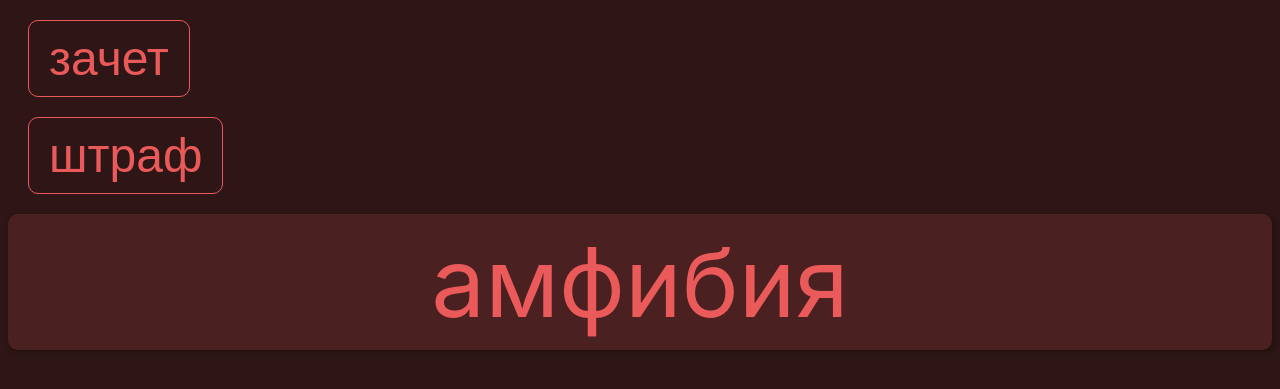
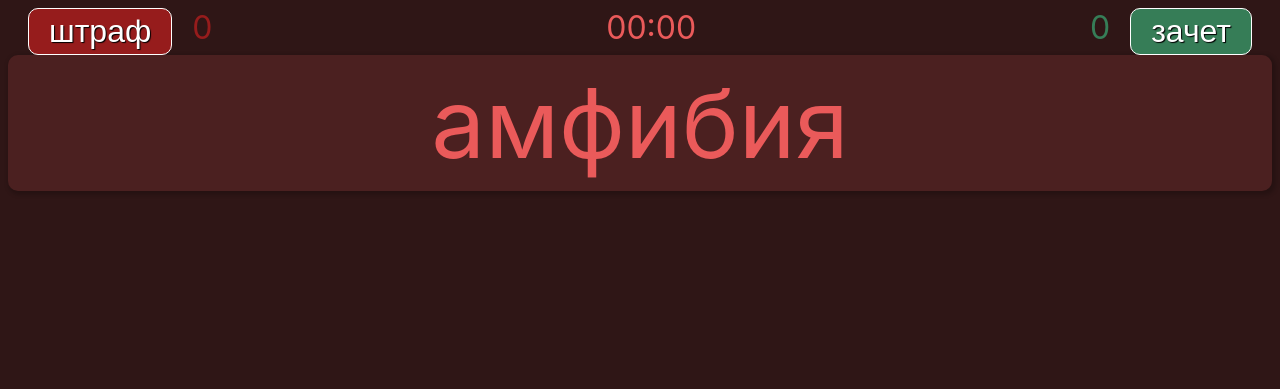
Before and after one commit to eromanenko/eromanenko.github.io, a PHP site: page /game_decoder/alias.html in a window 1280 px wide. Shown: the top 389 px of the page. Run offline with PHP 8.4, Linux system fonts and the light colour scheme.

Commit message:
alias timer and counter

```diff
--- a/game_decoder/alias.html
+++ b/game_decoder/alias.html
@@ -7,24 +7,26 @@
     <link rel="stylesheet" type="text/css" href="./main.css">
 </head>
 <body>
-    <button id="successButton" class="button" type="button">зачет</button>
-    <button id="failButton" class="button" type="button">штраф</button>
+    <div class="alias__header">
+        <button id="failedButton" class="alias__button button--fail" type="button">штраф</button>
+        <span id="failedCnt" class="alias__cnt cnt--fail"></span>
+        <span id="timer" class="alias__timer">00:00</span>
+        <span id="successCnt" class="alias__cnt cnt--success"></span>
+        <button id="successButton" class="alias__button button--success" type="button">зачет</button>
+    </div>
+
     <div id=words class="alias__words"></div>
     <script src="./main.js"></script>
     <script>
-        const app = initAlias();
-        const html = app.html();
-        document.querySelector('#words').innerHTML = html;
-
-        document.querySelector('#successButton').addEventListener('click', _ => {
-            const html = app.success();
-            document.querySelector('#words').innerHTML = html;
-        })
-
-        document.querySelector('#failButton').addEventListener('click', _ => {
-            const html = app.fail();
-            document.querySelector('#words').innerHTML = html;
-        })
+        const wordsElm = document.querySelector('#words');
+        const successBtn = document.querySelector('#successButton');
+        const failedBtn = document.querySelector('#failedButton');
+        const successCntElm = document.querySelector('#successCnt');
+        const failedCntElm = document.querySelector('#failedCnt');
+        const timerElm = document.querySelector('#timer');
+        const app = initAlias(
+            {wordsElm, successBtn, failedBtn, failedCntElm, successCntElm, timerElm}
+        );
     </script>
 </body>
 </html>
--- a/game_decoder/main.css
+++ b/game_decoder/main.css
@@ -63,6 +63,44 @@ body {
     margin: 0;
 }
 
+.alias__header {
+    display: flex;
+    padding: 0 20px;
+}
+.alias__timer {
+    flex-grow: 1;
+    font-size: 2rem;
+    text-align: center;
+}
+.alias__button {
+    padding: 4px 20px;
+
+    text-decoration: none;
+
+    color: #ffffff;
+    border: 1px solid;
+    border-radius: 10px;
+    text-shadow: 1px 1px 1px #000;
+    font-size: 2rem;
+}
+.alias__button.button--success {
+    background-color: #367d57;
+}
+.alias__button.button--fail {
+    background-color: #961c1c;
+}
+.alias__cnt {
+    margin: 0 20px;
+    font-size: 2rem;
+}
+.alias__cnt.cnt--fail {
+    color: #961c1c;
+}
+.alias__cnt.cnt--success {
+    text-align: right;
+    color: #367d57;
+}
+
 .alias__words {
     max-width: 100%;
     padding: 10px 20px;
--- a/game_decoder/main.js
+++ b/game_decoder/main.js
@@ -47,26 +47,56 @@ function aliasAdd(word) {
     element.innerHTML = [element.innerHTML, word].filter(Boolean).join('<br>');
 }
 
-function initAlias() {
+function initAlias(config) {
     let currentWord;
     let words = shuffle(getDictionary());
     let usedWords = [];
-    return {
-        html: function() {
-            currentWord = words.splice(0, 1);
-            const usedWordsHTML = usedWords.map(word => `<span class="previous ${word.result}">${word.text}</span>`).join(', ');
-            const newWordHTML = `<div class="current">${currentWord}</div>`;
-            return newWordHTML + usedWordsHTML;
-        },
-        fail: function () {
-            usedWords.push({text: currentWord, result: 'failed'});
-            return this.html();
-        },
-        success: function () {
-            usedWords.push({text: currentWord, result: 'success'});
-            return this.html();
+    let startTimestamp;
+    const {wordsElm, successBtn, failedBtn, successCntElm, failedCntElm, timerElm} = config;
+
+    const renderWords = () => {
+        currentWord = words.splice(0, 1);
+        const successCnt = usedWords.filter(word => word.result === 'success').length;
+        const failedCnt = usedWords.filter(word => word.result === 'failed').length;
+        const usedWordsHTML = usedWords.map(word => `<span class="previous ${word.result}">${word.text}</span>`).join(', ');
+        const newWordHTML = `<div class="current">${currentWord}</div>`;
+        wordsElm.innerHTML = newWordHTML + usedWordsHTML;
+        successCntElm.textContent = successCnt;
+        failedCntElm.textContent = failedCnt;
+    }
+    const renderTimer = (timerElm, startTimestamp) => {
+        const timestamp = new Date().getTime();
+        let seconds = Math.floor((timestamp - startTimestamp)/1000);
+        let minutes = Math.floor(seconds/60);
+        seconds = seconds - (minutes * 60);
+        if (minutes < 10) minutes = `0${minutes}`;
+        if (seconds < 10) seconds = `0${seconds}`;
+        timerElm.textContent = `${minutes}:${seconds}`;
+
+        setTimeout(() => {renderTimer(timerElm, startTimestamp)}, 1000);
+    }
+
+    const initTimer = () => {
+        if (!startTimestamp) {
+            startTimestamp = new Date().getTime();
+            renderTimer(timerElm, startTimestamp);
         }
     }
+
+    renderWords();
+
+    successBtn.addEventListener('click', _ => {
+        usedWords.push({text: currentWord, result: 'success'});
+        initTimer();
+        renderWords();
+    })
+
+    failedBtn.addEventListener('click', _ => {
+        usedWords.push({text: currentWord, result: 'failed'});
+        initTimer();
+        renderWords();
+    })
+
 }
 
 function getDictionary() {
```
